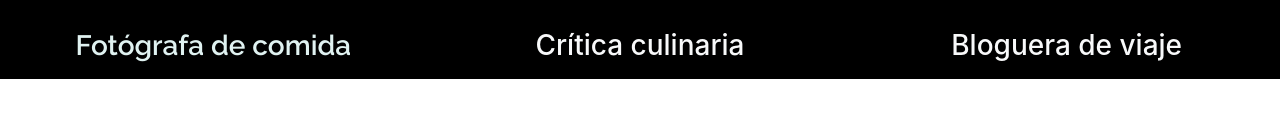
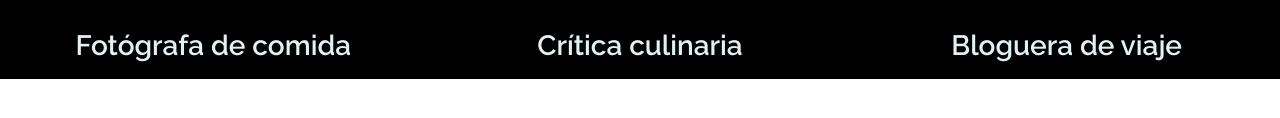
Before and after one commit to Tatiana73/Portafolio, a plain HTML site: page index.html in a window 1280 px wide. Shown: the part 966-1084 px from the top of the page. Drawn offline with nearby package versions, Linux system fonts and the light colour scheme.

Commit message:
commit 2

```diff
--- a/index.html
+++ b/index.html
@@ -71,11 +71,11 @@ aria-controls="navbarNav" aria-expanded="false" aria-label="Toggle navigation">
 </div>
   <div class="col-md-4">
     <i class="fas fa-bullhorn my-3 fa-3x my-3"></i>
-    <h3 class="my-3">Crítica culinaria</h3>
+    <h3 class="my-3 naving">Crítica culinaria</h3>
       </div>
   <div class="col-md-4">
     <i class="far fa-map my-3 fa-3x my-3"></i>
-    <h3 class="my-3">Bloguera de viaje</h3>
+    <h3 class="my-3 naving">Bloguera de viaje</h3>
   </div>
   </div>
 </section>
```
